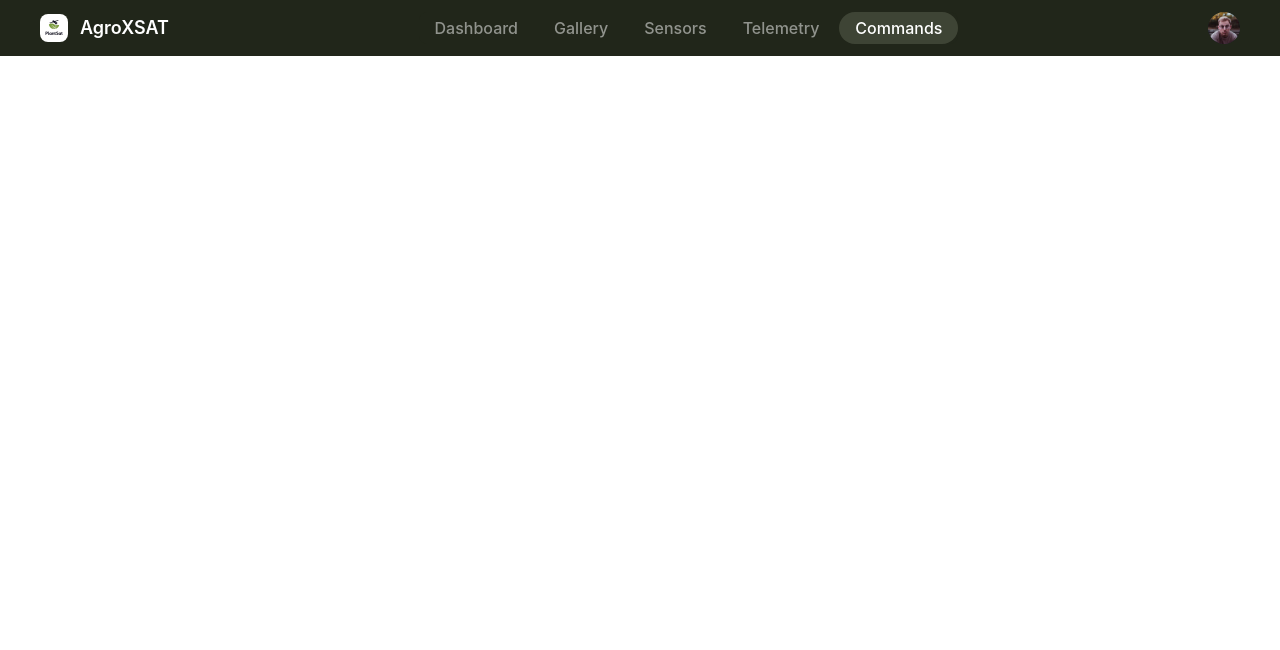
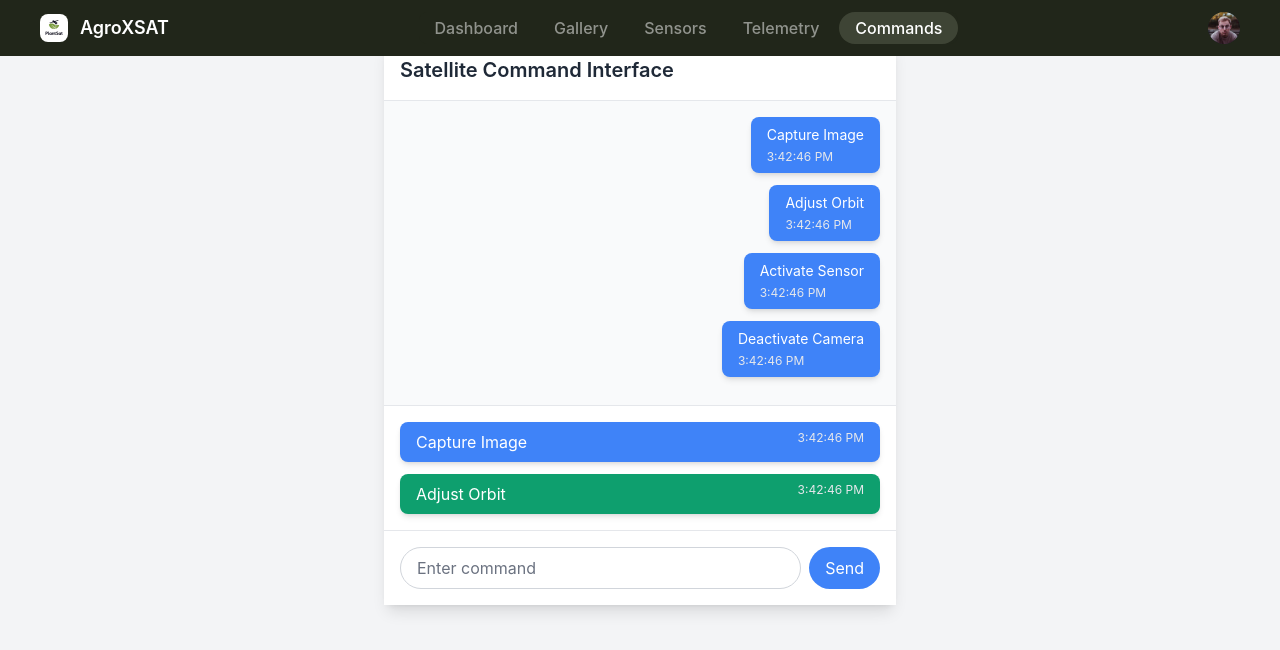
Before and after one commit to CommsJKUAT/AgroXSAT, a React (Vite) app in the folder AgritechSat/frontend/: page /commands in a window 1280 px wide. Shown: the top 650 px of the page. Built offline with nearby package versions, Linux system fonts and the light colour scheme.

Commit message:
This is a push ya Commands page

```diff
--- a/AgritechSat/frontend/src/pages/@Dashboard/pages/commands/console.jsx
+++ b/AgritechSat/frontend/src/pages/@Dashboard/pages/commands/console.jsx
@@ -1,9 +1,152 @@
+import React, { useState, useEffect, useRef } from "react";
 import DashboardNav from "../../../@Dashboard/nav";
 
 const Commands = () => {
+  const [commands, setCommands] = useState([]);
+  const [customCommand, setCustomCommand] = useState("");
+
+  // Reference to the last message element
+  const lastCommandRef = useRef(null);
+
+  // Sample command history to pre-populate (you can replace this with real data later)
+  useEffect(() => {
+    const sampleHistory = [
+      {
+        text: "Capture Image",
+        time: new Date().toLocaleTimeString(),
+        type: "sent",
+      },
+      {
+        text: "Adjust Orbit",
+        time: new Date().toLocaleTimeString(),
+        type: "sent",
+      },
+      {
+        text: "Activate Sensor",
+        time: new Date().toLocaleTimeString(),
+        type: "sent",
+      },
+      {
+        text: "Deactivate Camera",
+        time: new Date().toLocaleTimeString(),
+        type: "sent",
+      },
+    ];
+    setCommands(sampleHistory);
+  }, []);
+
+  const sendCommand = (command) => {
+    const newCommand = {
+      text: command,
+      time: new Date().toLocaleTimeString(),
+      type: "sent",
+    };
+    setCommands([...commands, newCommand]);
+  };
+
+  const handleCustomCommand = (e) => {
+    e.preventDefault();
+    if (customCommand.trim()) {
+      sendCommand(customCommand);
+      setCustomCommand("");
+    }
+  };
+
+  // Scroll to the last command when a new command is added
+  useEffect(() => {
+    if (lastCommandRef.current) {
+      lastCommandRef.current.scrollIntoView({ behavior: "smooth" });
+    }
+  }, [commands]);
+
   return (
     <>
       <DashboardNav />
+      <div className="pt-16 md:pt-10 bg-gray-100 min-h-screen flex flex-col items-center">
+        <div className="max-w-lg w-full h-full bg-white rounded-lg shadow-lg flex flex-col">
+          {/* Header */}
+          <div className="p-4 border-b">
+            <h2 className="text-xl font-semibold text-gray-800">
+              Satellite Command Interface
+            </h2>
+          </div>
+
+          {/* Scrollable Chat History */}
+          <div
+            className="flex-1 overflow-y-auto p-4 bg-gray-50"
+            style={{ maxHeight: "400px" }}
+          >
+            <ul className="space-y-3">
+              {commands.map((cmd, index) => (
+                <li
+                  key={index}
+                  className={`flex ${
+                    cmd.type === "sent" ? "justify-end" : "justify-start"
+                  }`}
+                >
+                  <div
+                    className={`max-w-xs px-4 py-2 rounded-lg shadow-md ${
+                      cmd.type === "sent"
+                        ? "bg-blue-500 text-white"
+                        : "bg-gray-200 text-gray-900"
+                    }`}
+                  >
+                    <div className="text-sm">{cmd.text}</div>
+                    <div className="text-xs text-gray-200 mt-1">{cmd.time}</div>
+                  </div>
+                </li>
+              ))}
+              {/* Invisible div to scroll to */}
+              <div ref={lastCommandRef}></div>
+            </ul>
+          </div>
+
+          {/* Fixed Predefined Command Buttons */}
+          <div className="p-4 flex flex-col space-y-3 bg-white border-t">
+            <button
+              onClick={() => sendCommand("Capture Image")}
+              className="px-4 py-2 bg-blue-500 text-white rounded-lg shadow-md hover:bg-blue-600 w-full text-left"
+            >
+              <div className="flex justify-between">
+                <span>Capture Image</span>
+                <span className="text-xs text-gray-200">
+                  {new Date().toLocaleTimeString()}
+                </span>
+              </div>
+            </button>
+            <button
+              onClick={() => sendCommand("Adjust Orbit")}
+              className="px-4 py-2 bg-green-500 text-white rounded-lg shadow-md hover:bg-green-600 w-full text-left"
+            >
+              <div className="flex justify-between">
+                <span>Adjust Orbit</span>
+                <span className="text-xs text-gray-200">
+                  {new Date().toLocaleTimeString()}
+                </span>
+              </div>
+            </button>
+          </div>
+
+          {/* Fixed Input Area */}
+          <div className="p-4 border-t bg-white">
+            <form onSubmit={handleCustomCommand} className="flex space-x-2">
+              <input
+                type="text"
+                value={customCommand}
+                onChange={(e) => setCustomCommand(e.target.value)}
+                placeholder="Enter command"
+                className="flex-1 px-4 py-2 border border-gray-300 rounded-full focus:outline-none focus:ring focus:ring-blue-300"
+              />
+              <button
+                type="submit"
+                className="px-4 py-2 bg-blue-500 text-white rounded-full hover:bg-blue-600"
+              >
+                Send
+              </button>
+            </form>
+          </div>
+        </div>
+      </div>
     </>
   );
 };
```
